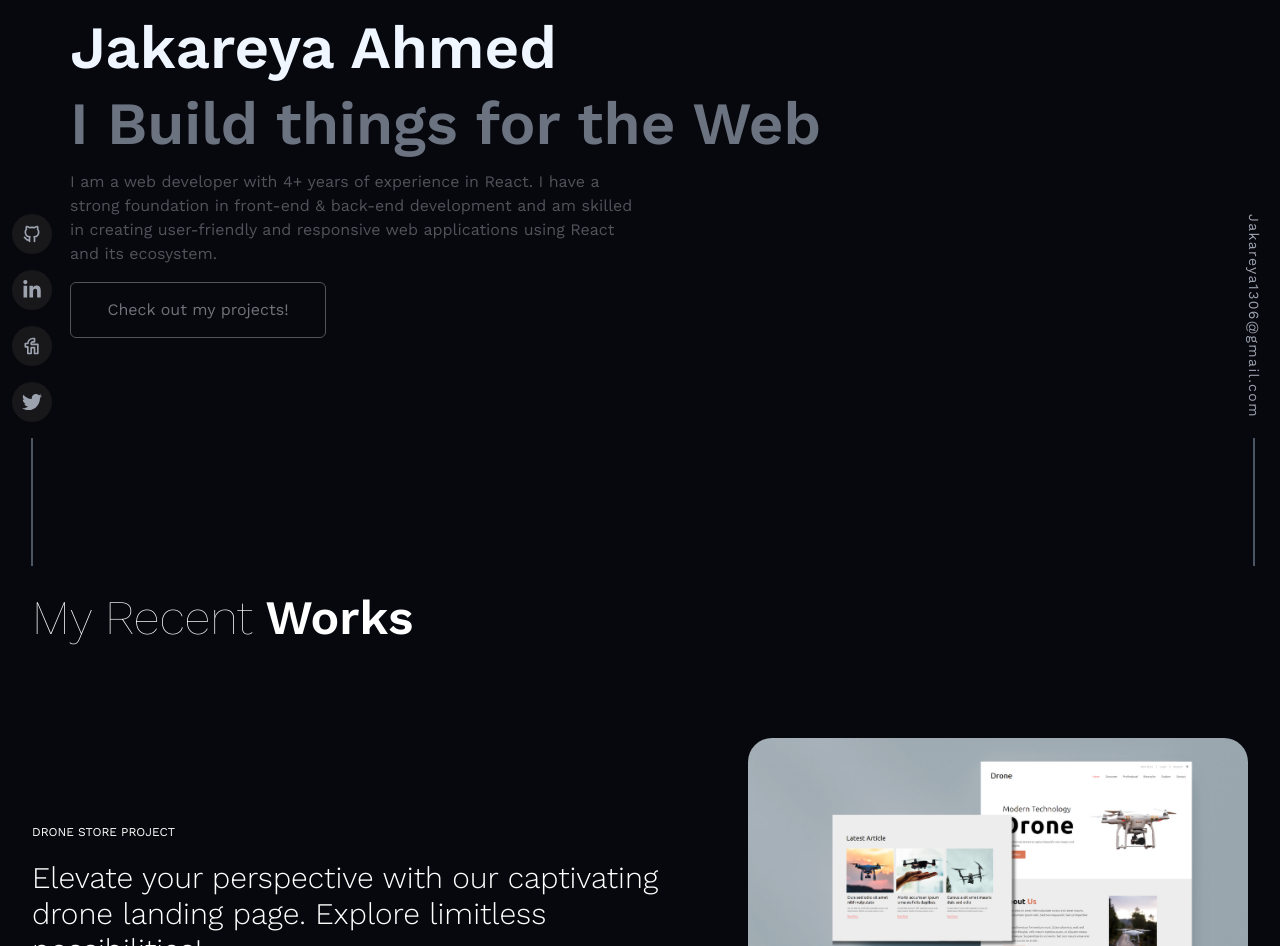
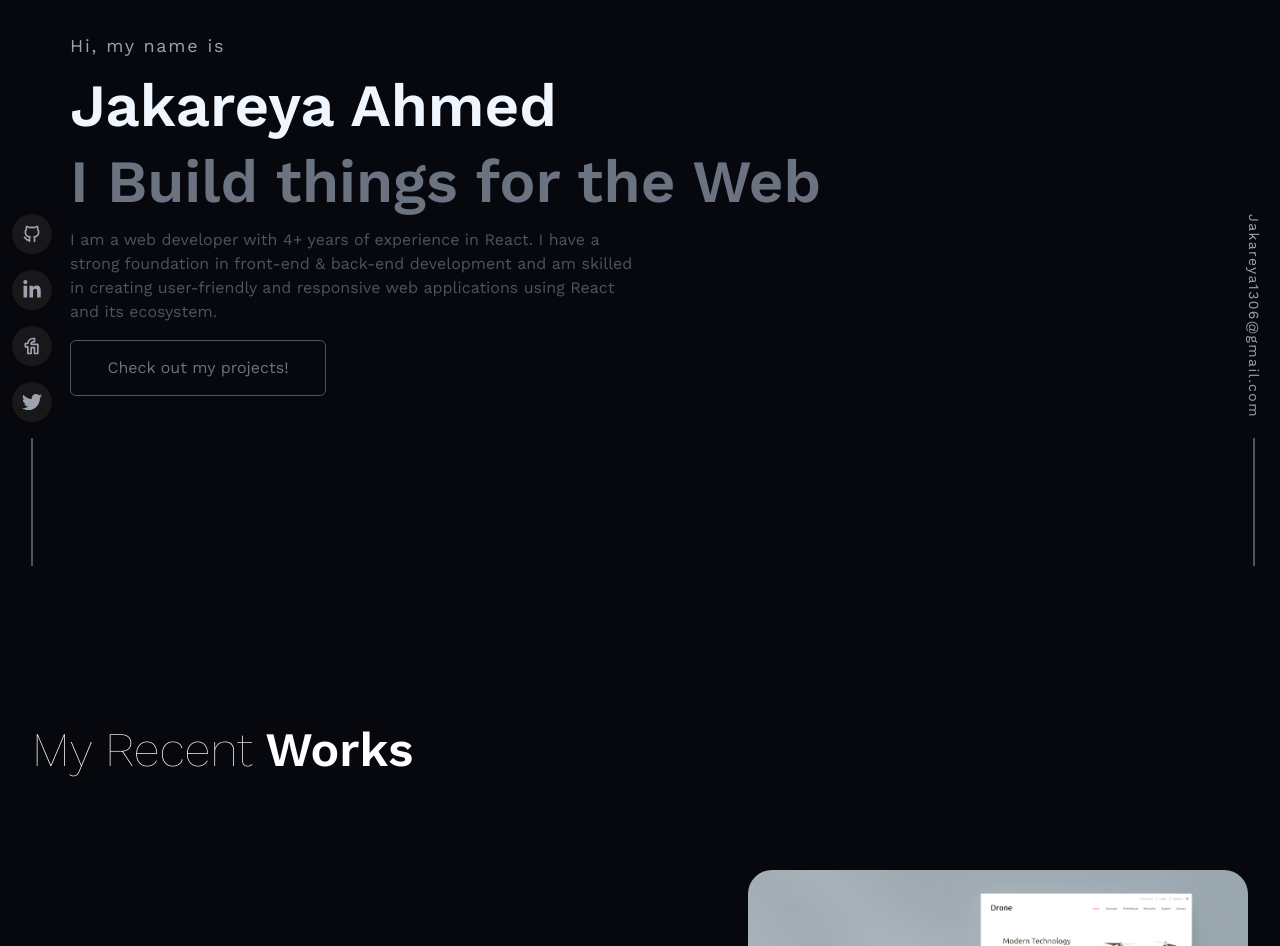
Before and after one commit to jakareya76/portfolio, a Next.js app: page / in a window 1280 px wide. Shown: the part 234-1180 px from the top of the page. Built offline with nearby package versions, Linux system fonts and the light colour scheme.

Commit message:
set hero section height 60% and remove z-50 form nav

```diff
--- a/src/app/page.jsx
+++ b/src/app/page.jsx
@@ -23,7 +23,7 @@ const HomePage = () => {
       </section>
 
       {/* Work Section */}
-      <section id="projects" className="w-full h-full px-4 py-36 md:px-8">
+      <section id="projects" className="w-full h-full px-4 py-40 md:px-8">
         <h2 className="text-3xl text-center text-white md:text-left md:text-5xl ">
           <span className="font-[100]">My Recent </span>
           <span className="font-semibold">Works</span>
--- a/src/components/Hero.jsx
+++ b/src/components/Hero.jsx
@@ -4,7 +4,7 @@ import { motion } from "framer-motion";
 
 const Hero = () => {
   return (
-    <div className="max-w-[1140px] mx-auto flex flex-col gap-4">
+    <div className="max-w-[1140px] mx-auto flex flex-col gap-4 h-[60vh] justify-center">
       <motion.h3
         initial={{ y: 10, opacity: 0 }}
         animate={{ y: 0, opacity: 1 }}
--- a/src/components/Navbar.jsx
+++ b/src/components/Navbar.jsx
@@ -8,7 +8,7 @@ import MobileMenu from "./MobileMenu";
 const Navbar = () => {
   return (
     <header className="sticky top-0 bg-[#07080e] z-50">
-      <nav className="z-50 flex items-center justify-between px-5 py-2 mt-2 text-white xl:px-0">
+      <nav className="flex items-center justify-between px-5 py-2 mt-2 text-white xl:px-0">
         <motion.div
           initial={{ opacity: 0 }}
           animate={{ opacity: 1 }}
```
